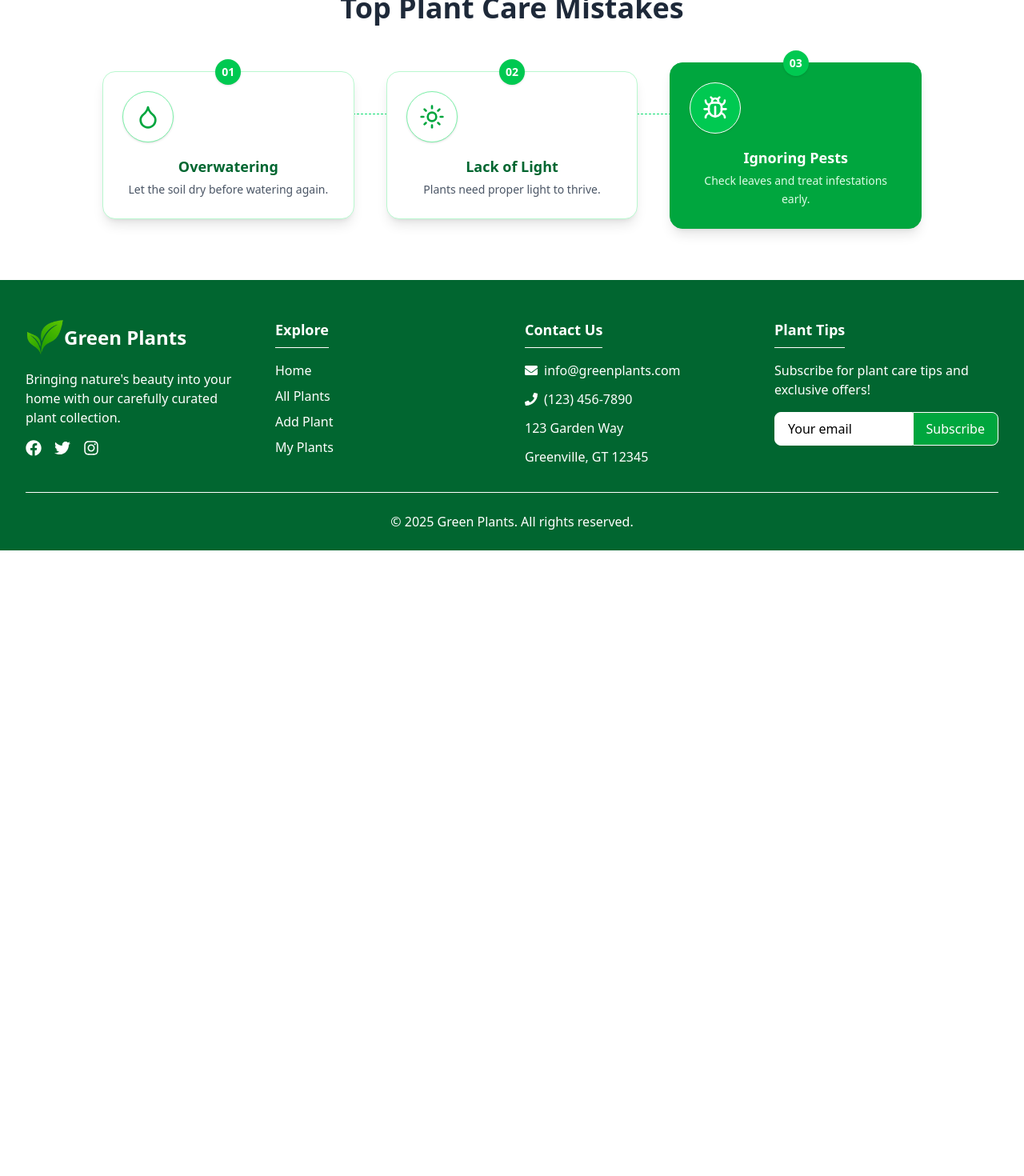
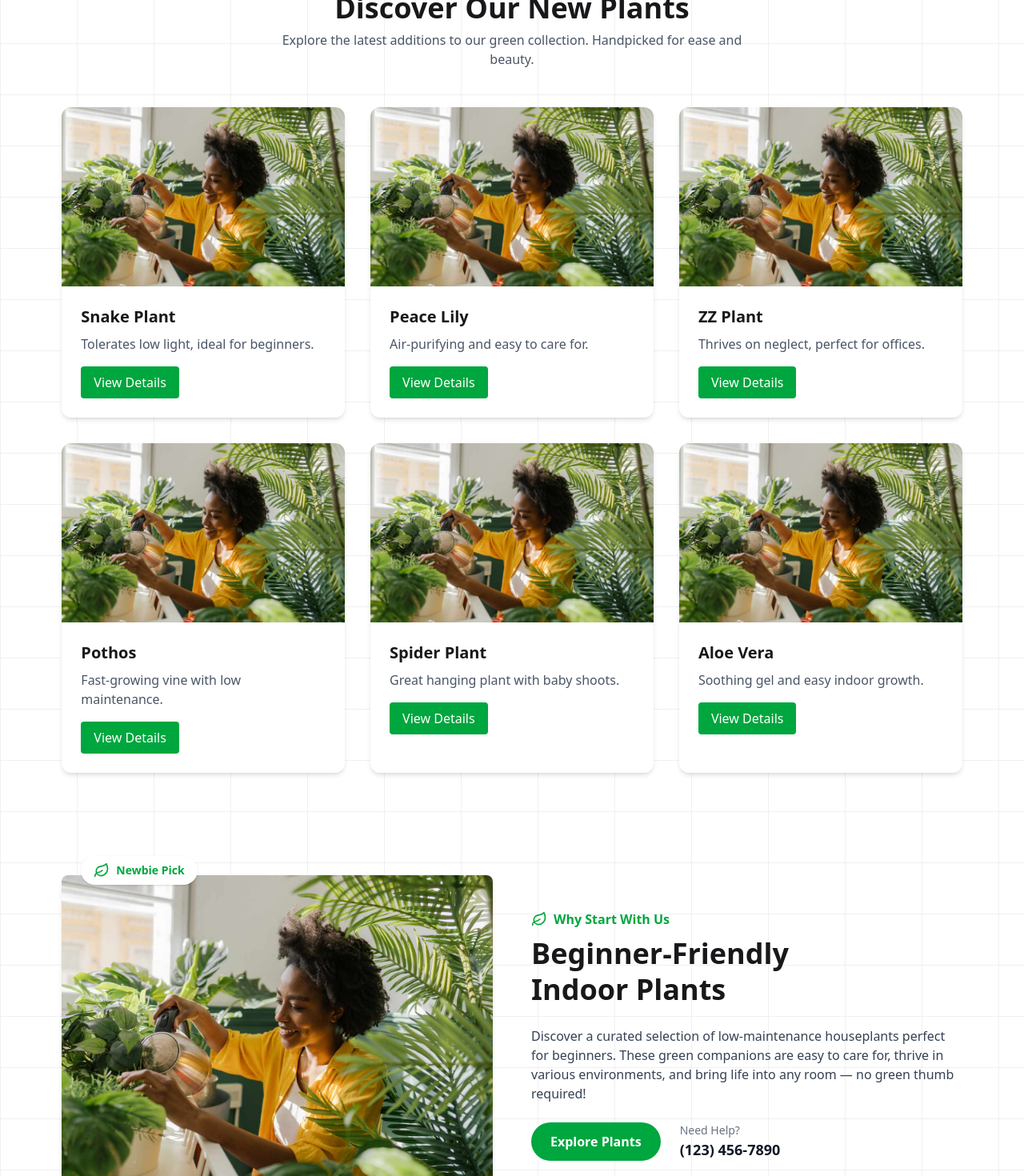
Before and after one commit to TarekNexus/Green-Plants-Client, a React (Vite) app: page / in a window 1280 px wide. Shown: the part 780-2250 px from the top of the page at 80% size. Before the commit the page ends 1468 px from the top, so only its background shows below. Built offline with nearby package versions, Linux system fonts and the light colour scheme; no server answers.

Commit message:
NewPlants ,Beginner-Friendly Plants section complete

```diff
--- a/src/Pages/Home.jsx
+++ b/src/Pages/Home.jsx
@@ -1,12 +1,22 @@
 import React from 'react';
 import Slider from '../components/Slider';
 import PlantCareMistakes from '../components/PlantCareMistakes';
+import UserPlants from '../components/UserPlants';
+import NewPlants from '../components/NewPlants';
+
+
+
 
 const Home = () => {
     return (
         <div>
+            <div class="absolute inset-0 -z-10 h-full w-full bg-white bg-[linear-gradient(to_right,#f0f0f0_1px,transparent_1px),linear-gradient(to_bottom,#f0f0f0_1px,transparent_1px)] bg-[size:6rem_4rem]"></div>
             <Slider></Slider>
+            <NewPlants></NewPlants>
+            <UserPlants></UserPlants>
             <PlantCareMistakes></PlantCareMistakes>
+
+
         </div>
     );
 };
--- /dev/null
+++ b/src/components/NewPlants.jsx
@@ -0,0 +1,88 @@
+import React from 'react';
+import { Leaf, LeafIcon } from 'lucide-react';
+import plant1 from '../assets/t-slider-1.jpg';
+import plant2 from '../assets/t-slider-1.jpg';
+import plant3 from '../assets/t-slider-1.jpg';
+import plant4 from '../assets/t-slider-1.jpg';
+import plant5 from '../assets/t-slider-1.jpg';
+import plant6 from '../assets/t-slider-1.jpg';
+
+// Sample plants data
+const plants = [
+  {
+    id: 1,
+    name: 'Snake Plant',
+    image: plant1,
+    description: 'Tolerates low light, ideal for beginners.',
+  },
+  {
+    id: 2,
+    name: 'Peace Lily',
+    image: plant2,
+    description: 'Air-purifying and easy to care for.',
+  },
+  {
+    id: 3,
+    name: 'ZZ Plant',
+    image: plant3,
+    description: 'Thrives on neglect, perfect for offices.',
+  },
+  {
+    id: 4,
+    name: 'Pothos',
+    image: plant4,
+    description: 'Fast-growing vine with low maintenance.',
+  },
+  {
+    id: 5,
+    name: 'Spider Plant',
+    image: plant5,
+    description: 'Great hanging plant with baby shoots.',
+  },
+  {
+    id: 6,
+    name: 'Aloe Vera',
+    image: plant6,
+    description: 'Soothing gel and easy indoor growth.',
+  },
+];
+
+const NewPlants = () => {
+  return (
+    <section className="w-11/12 mx-auto px-6 py-16">
+      <div className="text-center mb-12">
+        <p className="text-green-600 font-semibold flex justify-center items-center gap-2 mb-2">
+          <LeafIcon className="w-5 h-5" /> New Arrivals
+        </p>
+        <h2 className="text-4xl font-bold">Discover Our New Plants</h2>
+        <p className="text-gray-600 mt-2 max-w-xl mx-auto">
+          Explore the latest additions to our green collection. Handpicked for ease and beauty.
+        </p>
+      </div>
+
+      <div className="grid grid-cols-1 sm:grid-cols-2 lg:grid-cols-3 gap-8">
+        {plants.map((plant) => (
+          <div
+            key={plant.id}
+            className="bg-white rounded-xl shadow-md overflow-hidden hover:shadow-xl transition"
+          >
+            <img
+              src={plant.image}
+              alt={plant.name}
+              className="w-full h-56 object-cover"
+            />
+            <div className="p-6">
+              <h3 className="text-xl font-semibold mb-2">{plant.name}</h3>
+              <p className="text-gray-600 mb-4">{plant.description}</p>
+              <button className="bg-green-600 text-white px-4 py-2 rounded hover:bg-green-700 transition">
+                View Details
+              </button>
+            </div>
+          </div>
+        ))}
+      </div>
+    </section>
+  );
+};
+
+export default NewPlants;
--- a/src/components/PlantCareMistakes.jsx
+++ b/src/components/PlantCareMistakes.jsx
@@ -24,8 +24,8 @@ const PlantCareMistakes = () => {
   ];
 
   return (
-    <section className="py-16 px-4 bg-white text-center relative">
-      <div className="max-w-5xl mx-auto">
+    <section className="py-16 px-4  text-center relative">
+      <div className="w-11/12 mx-auto">
         <h4 className="text-green-600 font-semibold uppercase tracking-wider mb-2">
           🌿 Common Issues
         </h4>
--- /dev/null
+++ b/src/components/UserPlants.jsx
@@ -0,0 +1,50 @@
+import React from 'react';
+import { Leaf } from 'lucide-react';
+import image from '../assets/t-slider-1.jpg'; // Replace with relevant image
+
+const UserPlants = () => {
+  return (
+    <section className="w-11/12 mx-auto px-6 py-16 flex flex-col md:flex-row items-center gap-12">
+      {/* Image Section */}
+      <div className="relative flex-1">
+        <img
+          src={image}
+          alt="Beginner Friendly Plants"
+          className="w-full rounded-lg shadow-md object-cover h-[400px]"
+        />
+        {/* Optional floating badge */}
+        <div className="absolute -top-6 left-6 bg-white rounded-full px-4 py-2 shadow flex items-center gap-2">
+          <Leaf className="w-5 h-5 text-green-600" />
+          <span className="text-sm font-semibold text-green-600">Newbie Pick</span>
+        </div>
+      </div>
+
+      {/* Text Content Section */}
+      <div className="flex-1">
+        <p className="text-green-600 font-semibold flex items-center gap-2 mb-2">
+          <Leaf className="w-5 h-5" /> Why Start With Us
+        </p>
+        <h2 className="text-4xl font-bold mb-6 leading-tight">
+          Beginner-Friendly <br /> Indoor Plants
+        </h2>
+        <p className="text-gray-700 mb-6">
+          Discover a curated selection of low-maintenance houseplants perfect for beginners. These green companions are easy to care for, thrive in various environments, and bring life into any room — no green thumb required!
+        </p>
+        <div className="flex items-center gap-6">
+          <a
+            href="#"
+            className="bg-green-600 text-white px-6 py-3 rounded-full font-semibold hover:bg-green-700 transition"
+          >
+            Explore Plants
+          </a>
+          <div>
+            <p className="text-sm text-gray-500">Need Help?</p>
+            <p className="text-lg font-bold text-gray-900">(123) 456-7890</p>
+          </div>
+        </div>
+      </div>
+    </section>
+  );
+};
+
+export default UserPlants;
```
